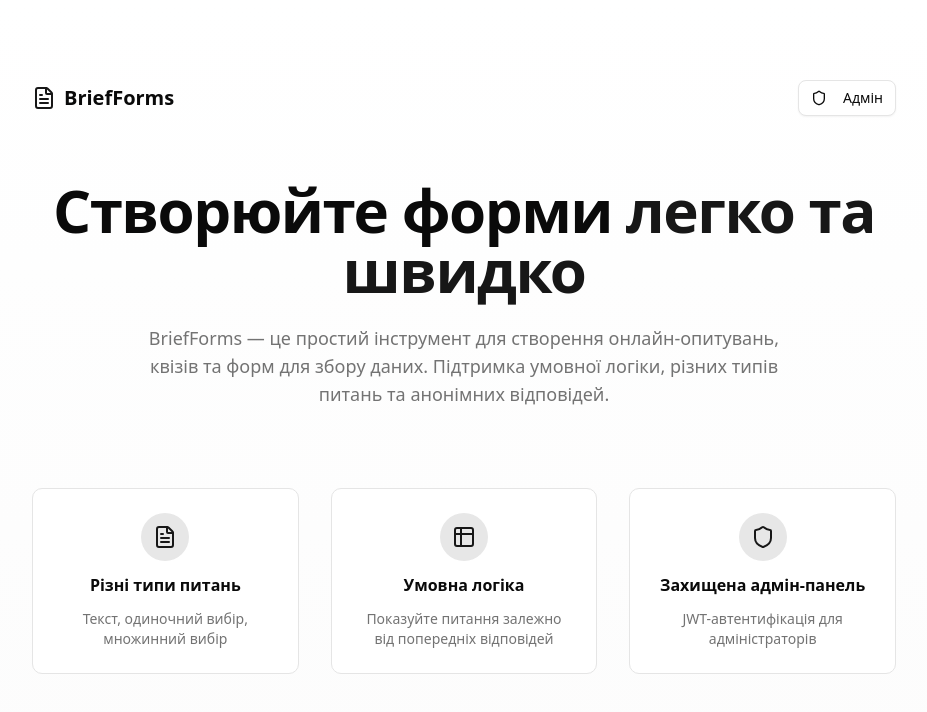
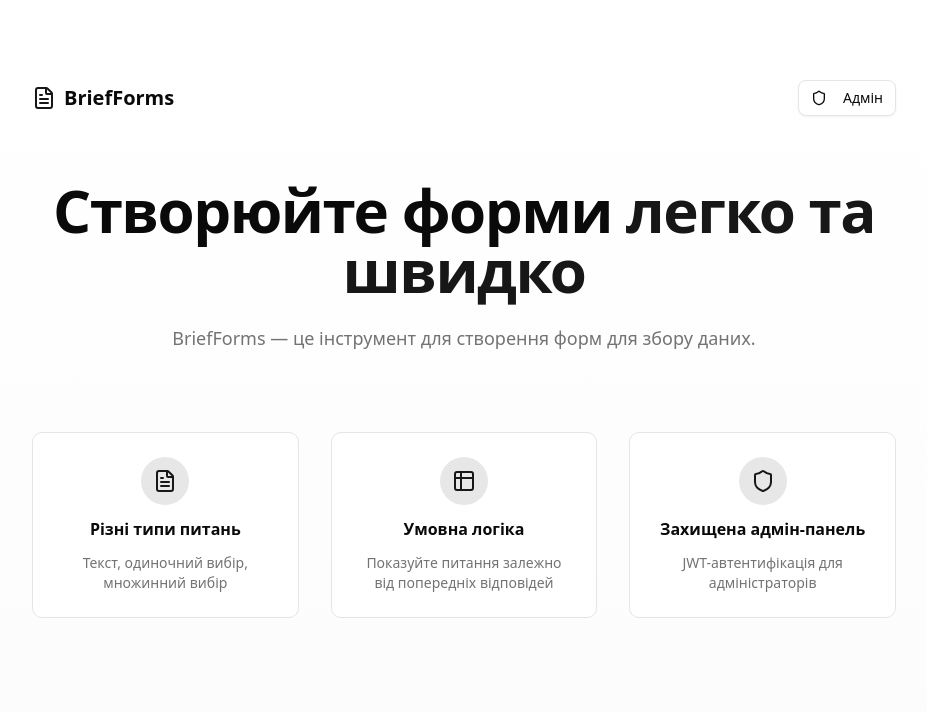
Before and after one commit to RodOfDiscord/brief-forms, a Next.js app: page / in a window 1280 px wide. Shown: the top 712 px of the page, without its empty margins (176-1103 px from the left). Built offline with nearby package versions, Linux system fonts and the light colour scheme; no server answers.

Commit message:
chore: change home page content

```diff
--- a/src/app/page.tsx
+++ b/src/app/page.tsx
@@ -38,9 +38,7 @@ export default async function HomePage() {
             <span className="text-primary">легко та швидко</span>
           </h1>
           <p className="mx-auto max-w-2xl text-lg text-muted-foreground">
-            BriefForms — це простий інструмент для створення онлайн-опитувань,
-            квізів та форм для збору даних. Підтримка умовної логіки,
-            різних типів питань та анонімних відповідей.
+            BriefForms — це інструмент для створення форм для збору даних.
           </p>
           {isAdmin && (
             <div className="flex justify-center gap-4">
```
